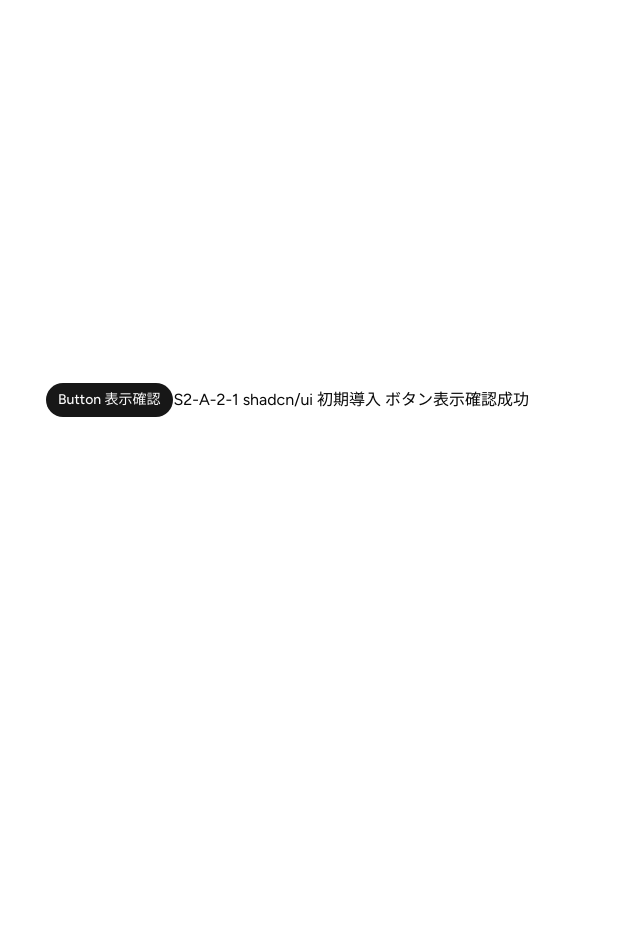
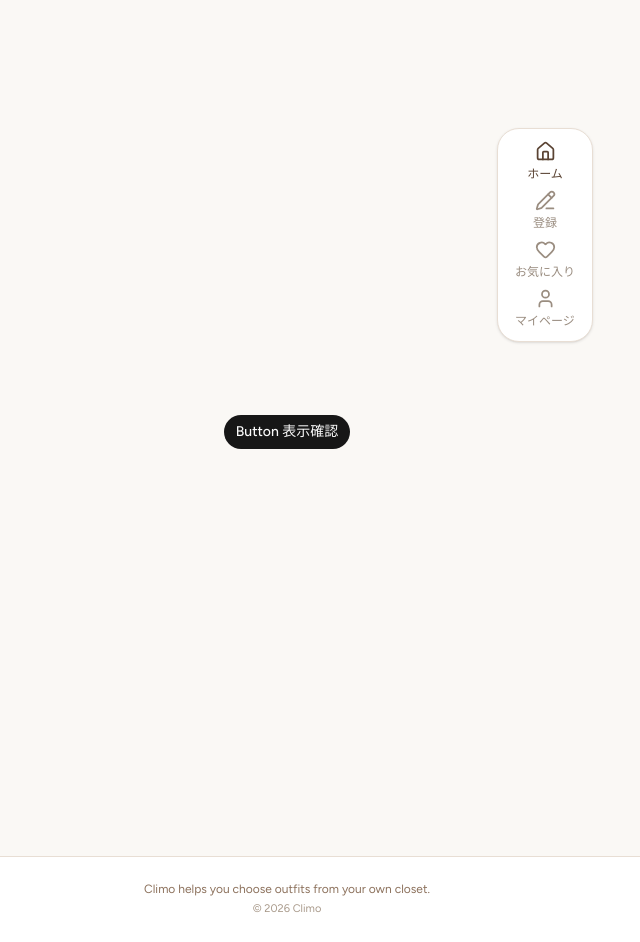
Before and after one commit to ms-engineer-bc26-01/teamB_section_9, a Next.js app in the folder frontend/: page / in a window 1280 px wide. Shown: the whole page, without its empty margins (353-993 px from the left). Before the commit the page ends 800 px from the top, so only its background shows below. Built offline with nearby package versions, Linux system fonts and the light colour scheme.

Commit message:
feat(fe): add common layout components

```diff
--- a/frontend/src/app/layout.tsx
+++ b/frontend/src/app/layout.tsx
@@ -2,8 +2,11 @@ import type { Metadata } from "next";
 import { Geist, Geist_Mono, Figtree } from "next/font/google";
 import "./globals.css";
 import { cn } from "@/lib/utils";
+import { Header } from "@/components/layout/Header";
+import { Footer } from "@/components/layout/Footer";
+import { BottomNavigation } from "@/components/layout/BottomNavigation";
 
-const figtree = Figtree({subsets:['latin'],variable:'--font-sans'});
+const figtree = Figtree({ subsets: ['latin'], variable: '--font-sans' });
 
 const geistSans = Geist({
   variable: "--font-geist-sans",
@@ -30,7 +33,25 @@ export default function RootLayout({
       lang="en"
       className={cn("h-full", "antialiased", geistSans.variable, geistMono.variable, "font-sans", figtree.variable)}
     >
-      <body className="min-h-full flex flex-col">{children}</body>
+      <body
+        className={cn(
+          "min-h-full",
+          "bg-[#FAF8F5]",
+          "text-[#2B2926]",
+          "flex",
+          "flex-col"
+        )
+        }
+      >
+        <Header />
+
+        <main className="mx-auto w-full max-w-[390px] flex-1 px-4 pt-4 pb-20 md:pb-6">
+          {children}
+        </main>
+
+        <Footer />
+        <BottomNavigation />
+      </body>
     </html>
   );
 }
--- a/frontend/src/app/page.tsx
+++ b/frontend/src/app/page.tsx
@@ -4,7 +4,6 @@ export default function Home() {
   return (
     <main className="min-h-screen flex items-center justify-center">
       <Button>Button 表示確認</Button>
-      <div>S2-A-2-1 shadcn/ui 初期導入 ボタン表示確認成功</div>
     </main>
   );
 }
--- /dev/null
+++ b/frontend/src/components/layout/BottomNavigation.tsx
@@ -0,0 +1,57 @@
+import Link from "next/link";
+import { Heart, Home, PencilLine, User } from "lucide-react";
+
+const navItems = [
+    { href: "/", label: "ホーム", icon: Home, active: true },
+    { href: "/clothes/new", label: "登録", icon: PencilLine, active: false },
+    { href: "/favorites", label: "お気に入り", icon: Heart, active: false },
+    { href: "/mypage", label: "マイページ", icon: User, active: false },
+];
+
+export function BottomNavigation() {
+    return (
+        <nav
+            className="
+        fixed bottom-0 left-0 right-0 z-40 border-t border-[#E8DED4] bg-white/95 backdrop-blur
+        md:left-[calc(50%+210px)] md:right-auto md:top-32 md:bottom-auto
+        md:w-24 md:rounded-3xl md:border md:bg-white md:px-2 md:py-3 md:shadow-sm
+      "
+        >
+            <div
+                className="
+          mx-auto grid h-16 max-w-[390px] grid-cols-4 px-2
+          md:h-auto md:max-w-none md:grid-cols-1 md:gap-2 md:px-0
+        "
+            >
+                {navItems.map((item) => {
+                    const Icon = item.icon;
+
+                    return (
+                        <Link
+                            key={item.href}
+                            href={item.href}
+                            className="
+                flex flex-col items-center justify-center gap-1 rounded-2xl text-xs transition-colors
+                hover:bg-[#F4EEE8]
+              "
+                        >
+                            <Icon
+                                size={21}
+                                className={item.active ? "text-[#5A4333]" : "text-[#9A8D80]"}
+                            />
+                            <span
+                                className={
+                                    item.active
+                                        ? "font-medium text-[#5A4333]"
+                                        : "text-[#9A8D80]"
+                                }
+                            >
+                                {item.label}
+                            </span>
+                        </Link>
+                    );
+                })}
+            </div>
+        </nav>
+    );
+}
--- /dev/null
+++ b/frontend/src/components/layout/Footer.tsx
@@ -0,0 +1,12 @@
+export function Footer() {
+    return (
+        <footer className="hidden border-t border-[#E8DED4] bg-white md:block">
+            <div className="mx-auto max-w-[390px] px-4 py-6 text-center">
+                <p className="text-xs text-[#8C715C]">
+                    Climo helps you choose outfits from your own closet.
+                </p>
+                <p className="mt-1 text-[11px] text-[#A99A8B]">© 2026 Climo</p>
+            </div>
+        </footer>
+    );
+}
--- /dev/null
+++ b/frontend/src/components/layout/Header.tsx
@@ -0,0 +1,7 @@
+import { Bell, MapPin } from "lucide-react";
+
+export function Header() {
+    return (
+        <header className="h-4" />
+    );
+}
```
Also changed, not shown: 1 other file (tests, documents, lock files or other folders).
